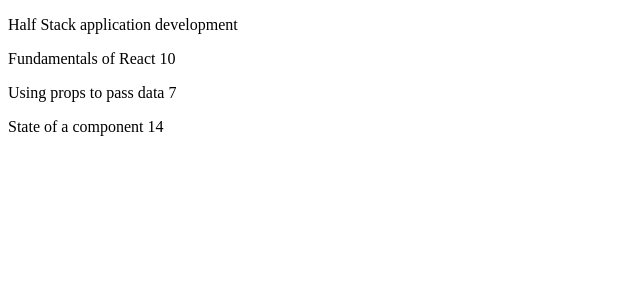
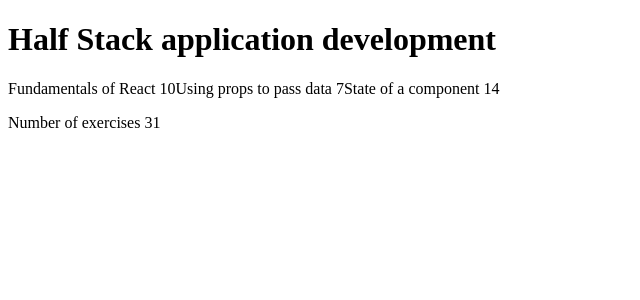
Before and after one commit to omerk42/full-stack-open-2022, a React (Create React App) app in the folder part1/: page / in a window 1280 px wide. Shown: the top 300 px of the page, without its empty margins (0-640 px from the left). Built offline with nearby package versions, Linux system fonts and the light colour scheme.

Commit message:
part 1 1.4

```diff
--- a/part1/src/App.js
+++ b/part1/src/App.js
@@ -7,18 +7,18 @@
 };
 
 function Content(prop) {
-  const obj = prop.object;
+  const obj = prop.parts;
   return obj.map((ob) => (
     <part id={ob.name}>
-      {ob.name} {ob.exe}
+      {ob.name} {ob.exercises}
     </part>
   ));
 }
 
 function Total(prop) {
   let a = 0;
-  const obj = prop.object;
-  obj.map((ob) => (a = ob.exe + a));
+  const obj = prop.parts;
+  obj.map((ob) => (a = ob.exercises + a));
   return <p>Number of exercises {a}</p>;
 }
 
@@ -41,31 +41,26 @@
 
 const App = () => {
   const course = "Half Stack application development";
-  const part1 = {
+  const parts = [
+    {
       name: "Fundamentals of React",
       exercises: 10,
-  };
-  const part2 = {
+    },
+    {
       name: "Using props to pass data",
       exercises: 7,
-  };
-  const part3 = {
+    },
+    {
       name: "State of a component",
       exercises: 14,
-  };
+    },
+  ];
 
   return (
     <div>
-      <p>{course}</p>
-      <p>
-        {part1.name} {part1.exercises}
-      </p>
-      <p>
-        {part2.name} {part2.exercises}
-      </p>
-      <p>
-        {part3.name} {part3.exercises}
-      </p>
+      <Header course={course} />
+      <Content parts={parts} />
+      <Total parts={parts} />
     </div>
   );
 };
```
Lines whose indentation alone changed are shown as unchanged.
